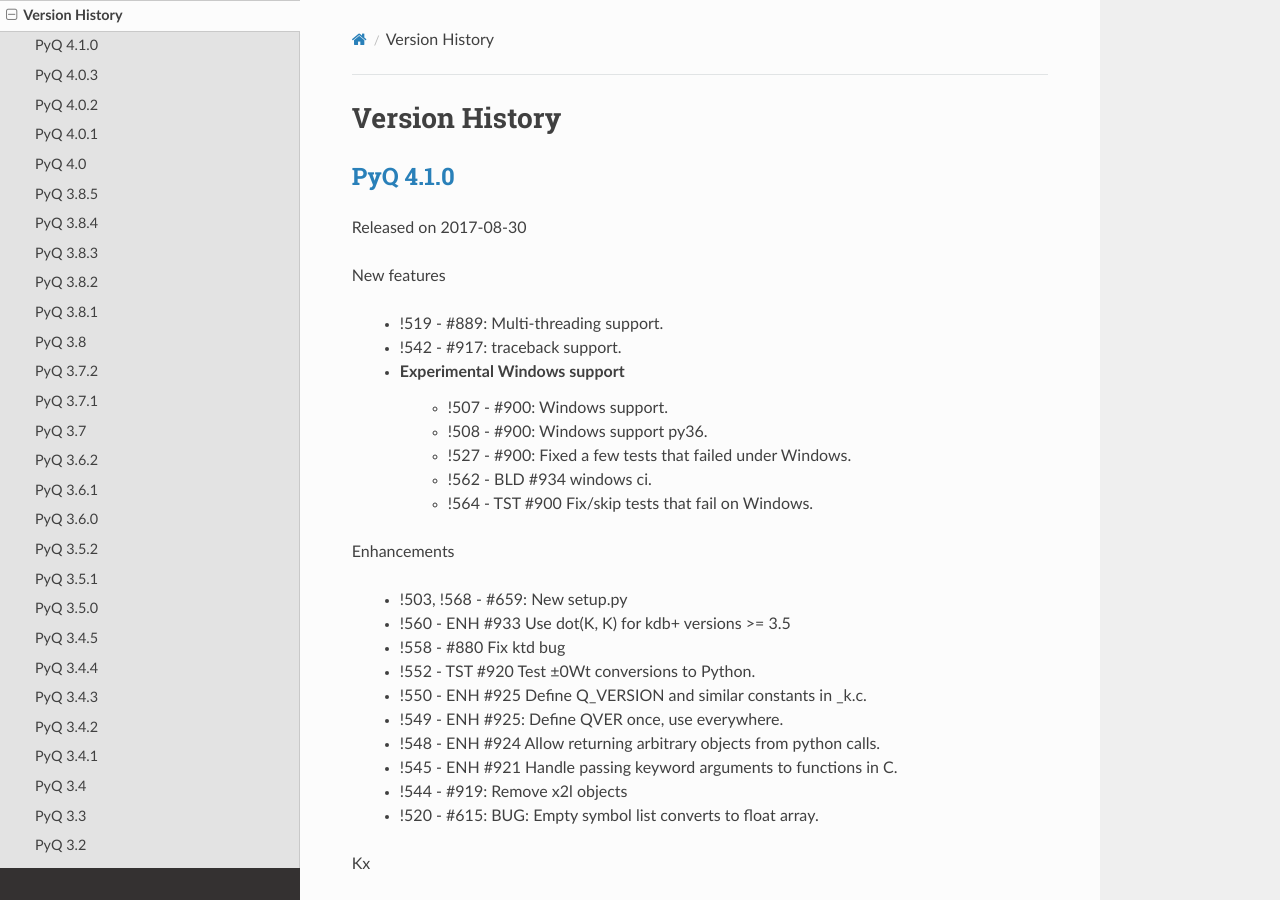
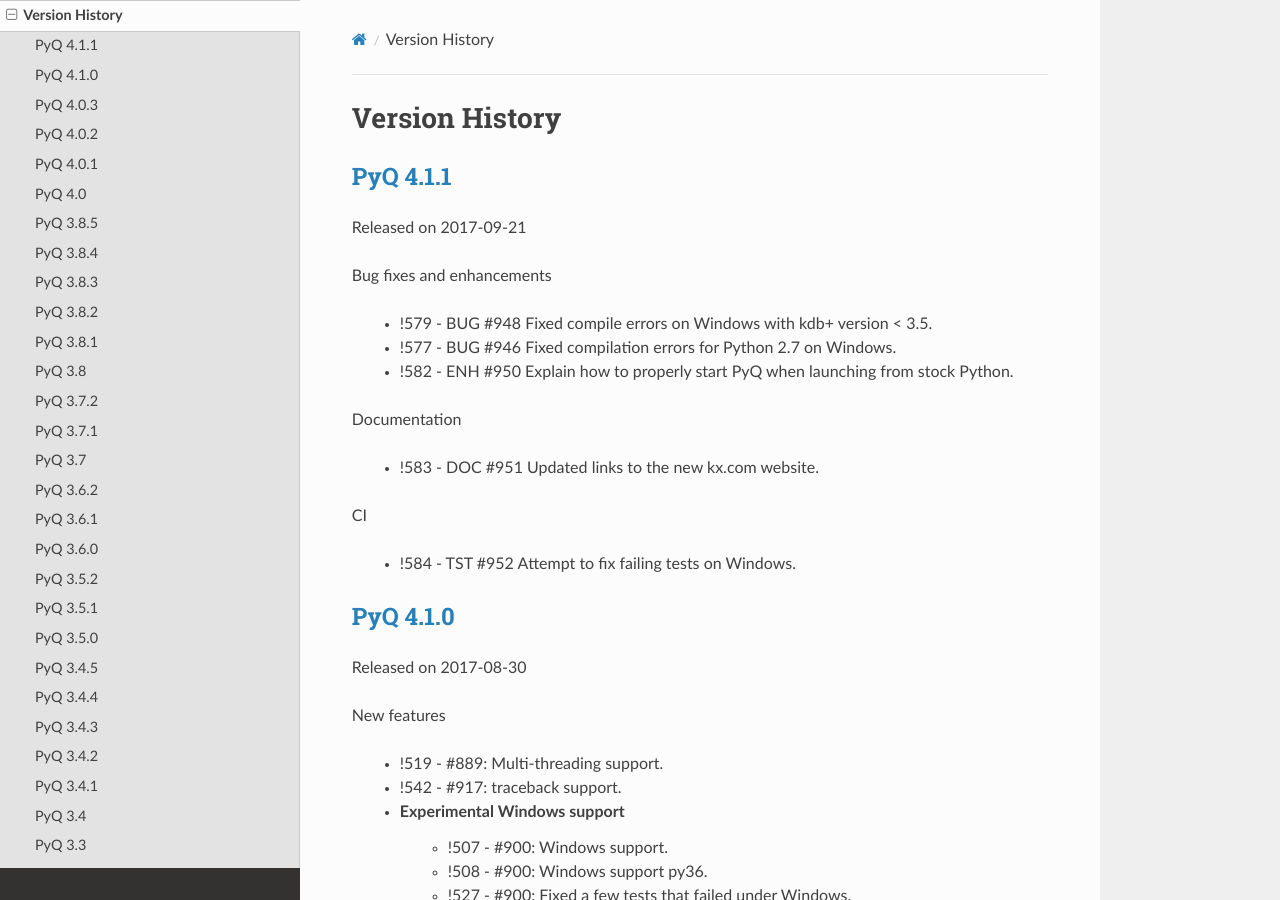
Before and after one commit to KxSystems/pyq, a Sphinx documentation site: the page built from doc/whatsnew/changelog.rst, in a window 1280 px wide and 900 px high. Built offline with Sphinx 7.4.7 and the Read the Docs theme 2.0.0, drawn with Linux system fonts in a browser that asks for light colours; the version number is read from the project's files by our own code.

Commit message:
PyQ Release 4.1.1

```diff
--- a/doc/conf.py
+++ b/doc/conf.py
@@ -18,7 +18,7 @@ import os
 try:
     from pyq import __version__
 except ImportError:
-    __version__ = '4.1.0'
+    __version__ = '4.1.1'
 
 
 # If extensions (or modules to document with autodoc) are in another directory,
--- a/doc/index.rst
+++ b/doc/index.rst
@@ -90,8 +90,8 @@ See the :ref:`ipython section <ipython>` for details.
     :caption: Table of Contents
     :name: mastertoc
 
+    whatsnew/4.1
     whatsnew/4.0
-    whatsnew/4.1
     install/install
     User Guide <manual/pyq>
     reference/pyq-auto
--- a/doc/install/install.rst
+++ b/doc/install/install.rst
@@ -29,7 +29,7 @@ Windows is not supported yet.
 Required Software
 .................
 
-* `kdb+ 2.8 <https://kx.com/purchasesoftware.php>`_ or later;
+* `kdb+ 2.8 <https://kx.com/discover/>`_ or later;
 * Python 2.7, or 3.5 or later;
 * GNU make, gcc or clang.
 
@@ -88,7 +88,7 @@ Create a new virtualenv and activate it:
     $ virtualenv path/to/virtualenv
     $ source path/to/virtualenv/bin/activate
 
-Download `kdb+ <https://kx.com/purchasesoftware.php>`_ and save into your ``~/Downloads`` folder. Extract it into virtualenv:
+Download `kdb+ <https://kx.com/download/>`_ and save into your ``~/Downloads`` folder. Extract it into virtualenv:
 
 ::
 
--- a/doc/license/license.rst
+++ b/doc/license/license.rst
@@ -32,7 +32,7 @@ ON ANY THEORY OF LIABILITY, WHETHER IN CONTRACT, STRICT LIABILITY, OR TORT
 (INCLUDING NEGLIGENCE OR OTHERWISE) ARISING IN ANY WAY OUT OF THE USE OF THIS
 SOFTWARE, EVEN IF ADVISED OF THE POSSIBILITY OF SUCH DAMAGE.
 
-.. _DOWNLOAD KDB+ SOFTWARE LICENSE AGREEMENT: http://kx.com/software-download.php
+.. _DOWNLOAD KDB+ SOFTWARE LICENSE AGREEMENT: https://kx.com/download/
 
 **************
 64-bit license
--- a/doc/whatsnew/changelog.rst
+++ b/doc/whatsnew/changelog.rst
@@ -3,6 +3,27 @@
 
 Version History
 ===============
+
+`PyQ 4.1.1 <http://pyq.readthedocs.io/en/pyq-4.1.1/>`_
+------------------------------------------------------
+
+Released on 2017-09-21
+
+Bug fixes and enhancements
+
+    - !579 - BUG #948 Fixed compile errors on Windows with kdb+ version < 3.5.
+    - !577 - BUG #946 Fixed compilation errors for Python 2.7 on Windows.
+    - !582 - ENH #950 Explain how to properly start PyQ when launching from stock Python.
+
+Documentation
+
+    - !583 - DOC #951 Updated links to the new kx.com website.
+
+CI
+
+    - !584 - TST #952 Attempt to fix failing tests on Windows.
+
+
 
 `PyQ 4.1.0 <http://pyq.readthedocs.io/en/pyq-4.1.0/>`_
 ------------------------------------------------------
--- a/setup.py
+++ b/setup.py
@@ -38,7 +38,7 @@ if WINDOWS:
 else:
     from distutils.core import Command, Distribution, Extension, setup
 
-VERSION = '4.1.0'
+VERSION = '4.1.1'
 IS_RELEASE = True
 VERSION_FILE = 'src/pyq/version.py'
 VERSION_PY = """\
```
Also changed, not shown: doc/whatsnew/4.1.rst (+12 -8 lines), src/pyq/__init__.py (+12 -1 lines), 5 other files.
